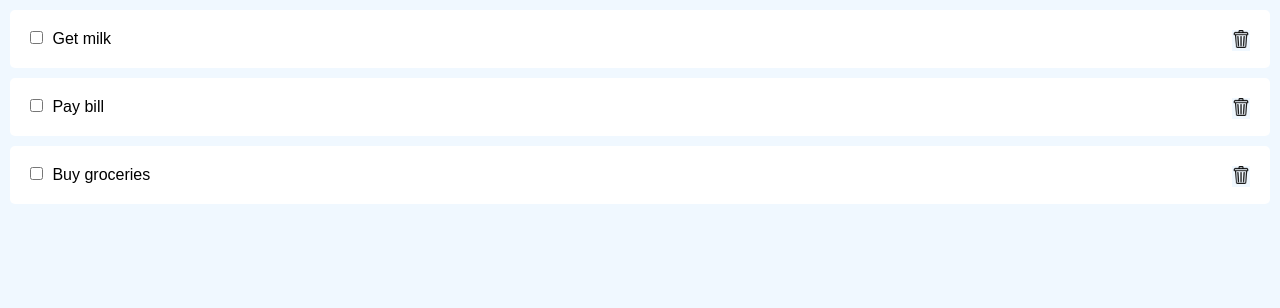
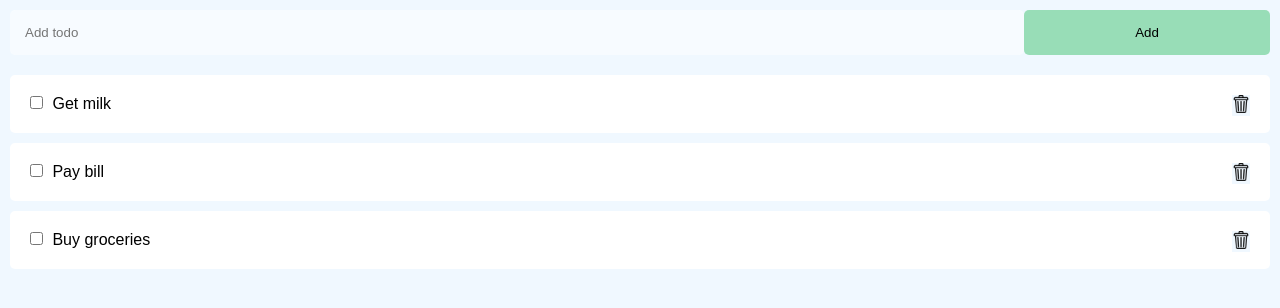
Before and after one commit to arpitshri29/vue-todo, a Vue app: page / in a window 1280 px wide. Shown: the top 308 px of the page. Built offline with nearby package versions, Linux system fonts and the light colour scheme.

Commit message:
Add Todo item to the list

```diff
--- a/package.json
+++ b/package.json
@@ -9,6 +9,7 @@
   },
   "dependencies": {
     "core-js": "^3.6.5",
+    "uuid": "^8.3.1",
     "vue": "^3.0.0"
   },
   "devDependencies": {
--- a/src/App.vue
+++ b/src/App.vue
@@ -1,17 +1,19 @@
 <template>
   <div>
+    <AddTodo v-on:add-todo="addTodo"/>
     <Todos v-bind:todos="todos" v-on:delete-todo="deleteTodo"/>
   </div>
 </template>
 
 <script>
   import Todos from "./components/Todos";
+  import AddTodo from "./components/AddTodo";
 
 export default {
   name: 'App',
   components: {
-    Todos
-
+    Todos,
+    AddTodo
   },
   data(){
     return{
@@ -37,6 +39,9 @@
   methods:{
     deleteTodo(id){
       this.todos = this.todos.filter(todo => todo.id !== id)
+    },
+    addTodo(newTodo){
+      this.todos = [...this.todos, newTodo]
     }
   }
 }
--- /dev/null
+++ b/src/components/AddTodo.vue
@@ -0,0 +1,63 @@
+<template>
+    <div>
+        <form v-on:submit="addTodo">
+            <input
+                    type="text"
+                    name="title"
+                    placeholder="Add todo"
+                    v-model="title"
+            >
+            <input type="submit" value="Add">
+        </form>
+    </div>
+</template>
+
+<script>
+    import { v4 as uuidv4 } from 'uuid';
+
+    export default {
+        name: 'AddTodo',
+        data(){
+            return{
+                title:''
+            }
+        },
+        methods:{
+            addTodo(e){
+                e.preventDefault();
+                const newTodo = {
+                    id: uuidv4(),
+                    title: this.title,
+                    completed: false
+                };
+
+                this.$emit('add-todo', newTodo);
+
+                this.title = '';
+            }
+        },
+    }
+</script>
+
+<style scoped>
+
+    form{
+        display: flex;
+        padding: 10px;
+    }
+
+    input[type='text']{
+        flex: 8;
+        border: none;
+        background-color: rgba(255, 255, 255, .5);
+        padding: 15px;
+        border-radius: 5px;
+    }
+
+    input[type='submit']{
+        flex: 2;
+        border: none;
+        background-color: rgba(67, 195, 113, 0.5);
+        border-radius: 5px;
+    }
+</style>
```
Also changed, not shown: 1 other file (tests, documents, lock files or other folders).
